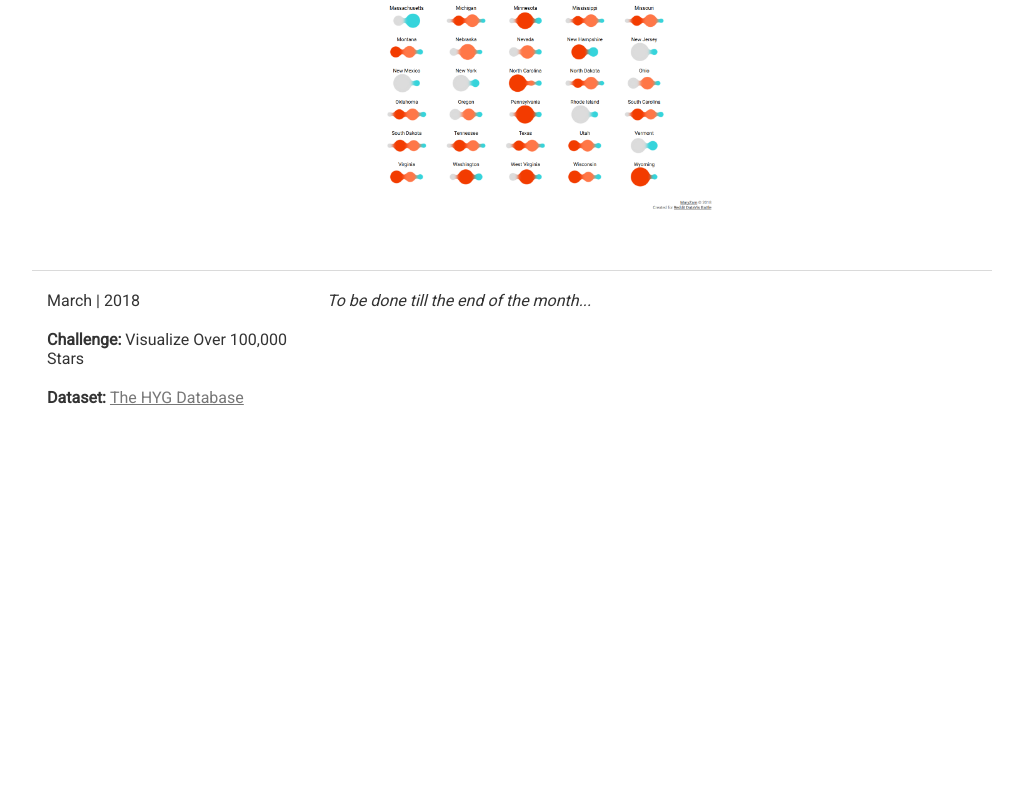
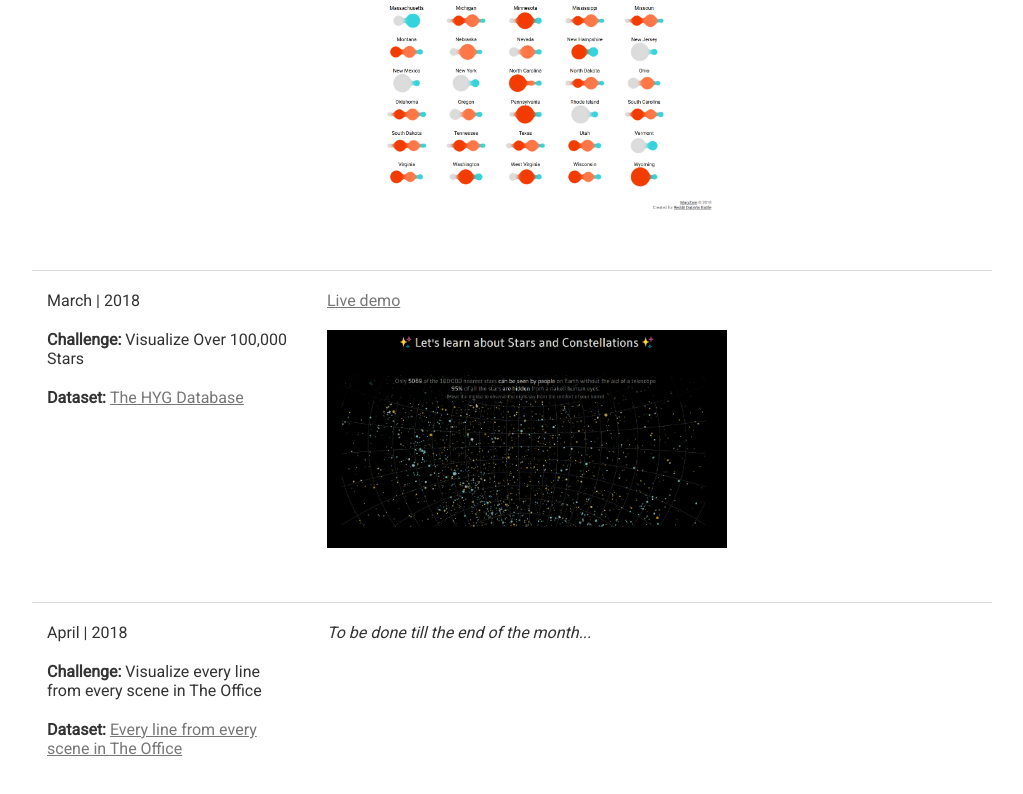
Before and after one commit to maryzam/reddit-dataVis-battle, a plain HTML site: page index.html in a window 1280 px wide. Shown: the part 778-1572 px from the top of the page, without its empty margins (128-1151 px from the left). Before the commit the page ends 1235 px from the top, so only its background shows below. Drawn offline with Linux system fonts and the light colour scheme.

Commit message:
Update summary page, add data for the April dataviz

```diff
--- a/March/styles/main.css
+++ b/March/styles/main.css
@@ -18,6 +18,7 @@
 /* header & footer */
 header {
     height: 80px;
+    padding: 10px;
     align-content: center;
 }
 
@@ -38,7 +39,6 @@ footer a {
 
 h1 {
   text-align: center;
-  padding: 10px;
   color: #dadada;
 }
 
@@ -313,7 +313,6 @@ span {
   .part {
       flex-direction: column;
       min-height: 600px;
-      font-size: 12px;
   }
   .note {
     order: 0;
--- a/index.html
+++ b/index.html
@@ -105,8 +105,18 @@
 					<p><strong>Dataset: </strong><a href="https://github.com/astronexus/HYG-Database/blob/master/hygdata_v3.csv">The HYG Database</a></p>
 				</div>
 				<div class="demo">
+					<p><a href="March/index.html">Live demo</a></p>
+					<p><img src="https://raw.githubusercontent.com/maryzam/reddit-dataVis-battle/master/March/preview.png" /></p>
+				</div>
+			</div>
+			<div class="month">
+				<div class="description">
+					<p>April | 2018 </p>
+					<p><strong>Challenge: </strong> Visualize every line from every scene in The Office</p>
+					<p><strong>Dataset: </strong><a href="http://officequotes.net/">Every line from every scene in The Office</a></p>
+				</div>
+				<div class="demo">
 					<p><i>To be done till the end of the month...</i></p>
-					<p></p>
 				</div>
 			</div>
 		</div>
```
Also changed, not shown: March/preview.png (added), 1 other file.
